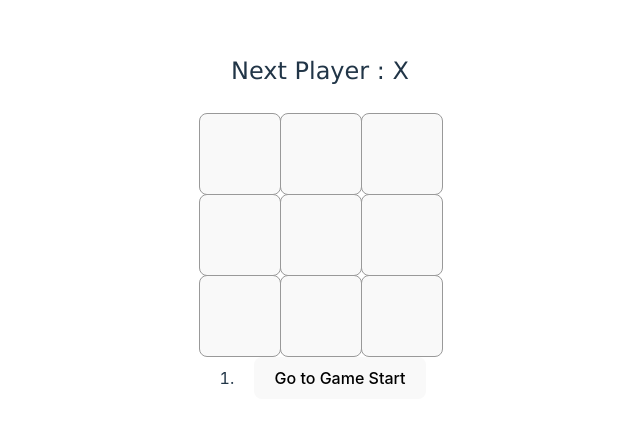
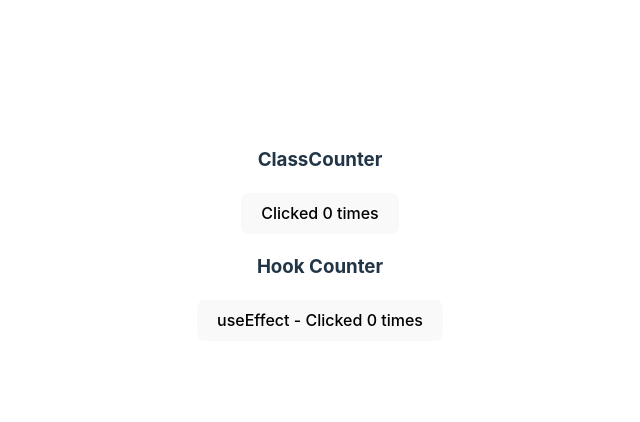
Before and after one commit to kunjesh04/react_it, a React (Vite) app: page / in a window 1280 px wide. Shown: the part 154-576 px from the top of the page, without its empty margins (320-960 px from the left). Built offline with nearby package versions, Linux system fonts and the light colour scheme.

Commit message:
useEffect Hook

```diff
--- a/src/App.jsx
+++ b/src/App.jsx
@@ -20,13 +20,19 @@ import HoverCounter from './components/HOC/HoverCounter';
 import ClickCounter from './components/HOC/ClickCounter';
 import Lifts from './components/HOC/LiftAuth/Lifts';
 import Counter from './components/Hooks/Counter';
+import Table from './components/Table';
+import ClassCounter from './components/Hooks/useEffect/ClassCounter';
+import HookCounter from './components/Hooks/useEffect/HookCounter';
 
 function App() {
   const [count, setCount] = useState(0)
 
   return (
     <>
-      <TicTacToe />
+    <ClassCounter />
+    < HookCounter/>
+      {/* <Table /> */}
+      {/* <TicTacToe /> */}
 
       {/* < Counter /> */}
       {/* <Lifts /> */}
--- /dev/null
+++ b/src/components/ColHeader.jsx
@@ -0,0 +1,11 @@
+import React from 'react'
+
+export default function ColHeader() {
+  return (
+    <>
+    <th>Header 1</th>
+    <th>Header 2</th>
+    <th>Header 3</th>
+    </>
+  )
+}
--- /dev/null
+++ b/src/components/Hooks/useEffect/ClassCounter.jsx
@@ -0,0 +1,39 @@
+import React, { Component } from 'react'
+
+export default class ClassCounter extends Component {
+  constructor(props) {
+    super(props)
+
+    this.state = {
+      count: 0,
+    };
+    this.increment = this.increment.bind(this)
+  }
+
+  increment() {
+    this.setState((prevState) => {
+      return { count: prevState.count + 1 }
+    });
+  }
+
+  componentDidMount(){
+    document.title="Counter";
+  }
+
+  componentDidUpdate(){
+    document.title=`Clicked ${this.state.count} times`;
+  }
+
+  componentWillUnmount(){
+    console.log('Will Unmount');
+  }
+
+  render() {
+    return (
+      <div>
+        <h3>ClassCounter</h3>
+        <button onClick={this.increment}>Clicked {this.state.count} times</button>
+      </div>
+    )
+  }
+}
--- /dev/null
+++ b/src/components/Hooks/useEffect/HookCounter.jsx
@@ -0,0 +1,18 @@
+import React, { useState, useEffect } from 'react'
+
+export default function HookCounter() {
+
+    const[count, setCount] = useState(0);
+    useEffect(()=>{
+        document.title = `useEffect - Clicked ${count} times`
+    })
+
+    return (
+    <div>
+      <h3>Hook Counter</h3>
+      <button onClick={()=>setCount(prevCount => prevCount + 1)}>
+        useEffect - Clicked {count} times
+      </button>
+    </div>
+  )
+}
--- /dev/null
+++ b/src/components/Table.jsx
@@ -0,0 +1,40 @@
+import React from 'react'
+import ColHeader from './ColHeader'
+
+export default function Table() {
+    return (
+        <div>
+            <table rules='all' style={{ border: "1px solid white" }}>
+                <thead>
+                    <tr>
+                        < ColHeader />
+                    </tr>
+                </thead>
+                <tbody>
+                    <tr>
+                        <td>R1, C1</td>
+                        <td>R1, C2</td>
+                        <td>R1, C3</td>
+                    </tr>
+                    <tr>
+                        <td>R2, C1</td>
+                        <td>R2, C2</td>
+                        <td>R2, C3</td>
+                    </tr>
+                    <tr>
+                        <td>R3, C1</td>
+                        <td>R3, C2</td>
+                        <td>R3, C3</td>
+                    </tr>
+                </tbody>
+                <tfoot>
+                    <tr>
+                        <td>Footer C1</td>
+                        <td>Footer C2</td>
+                        <td>Footer C3</td>
+                    </tr>
+                </tfoot>
+            </table>
+        </div>
+    )
+}
```
